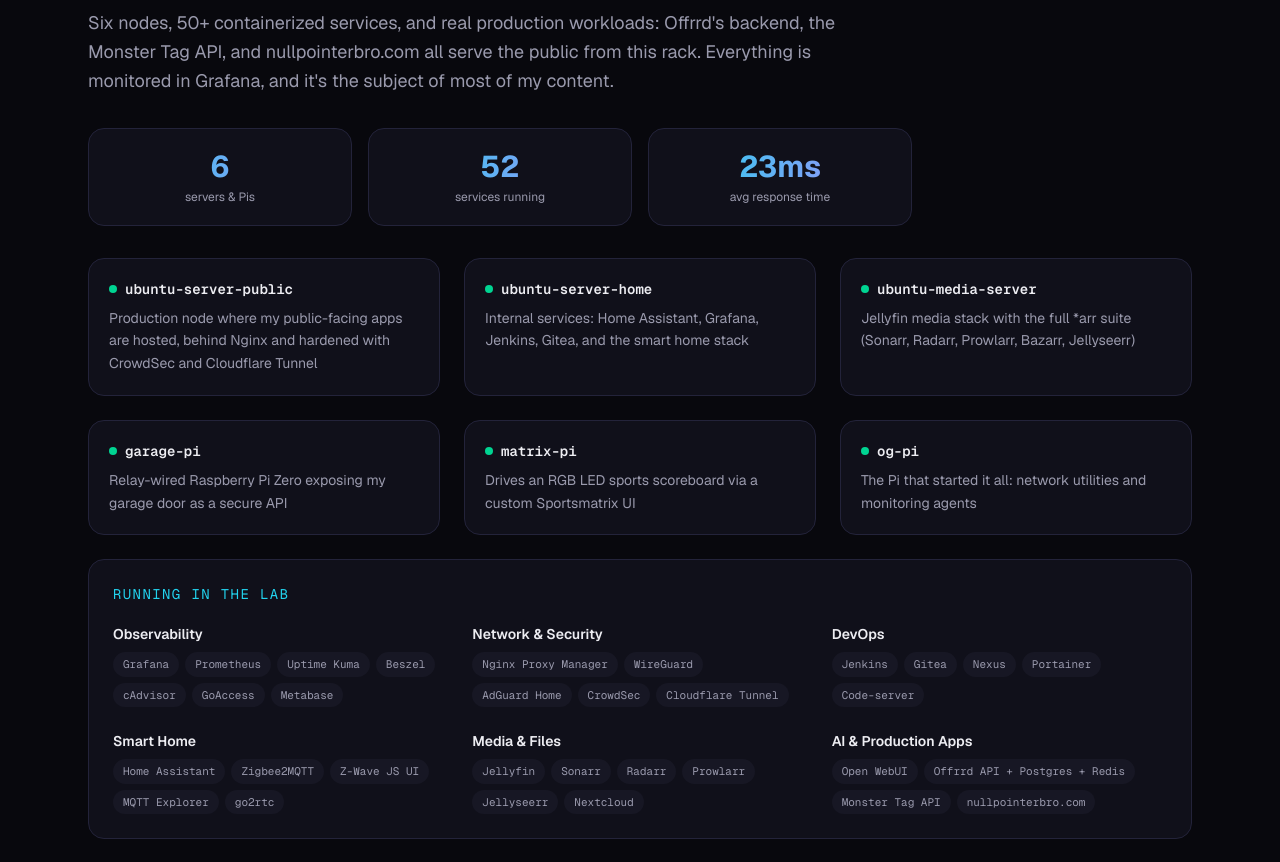
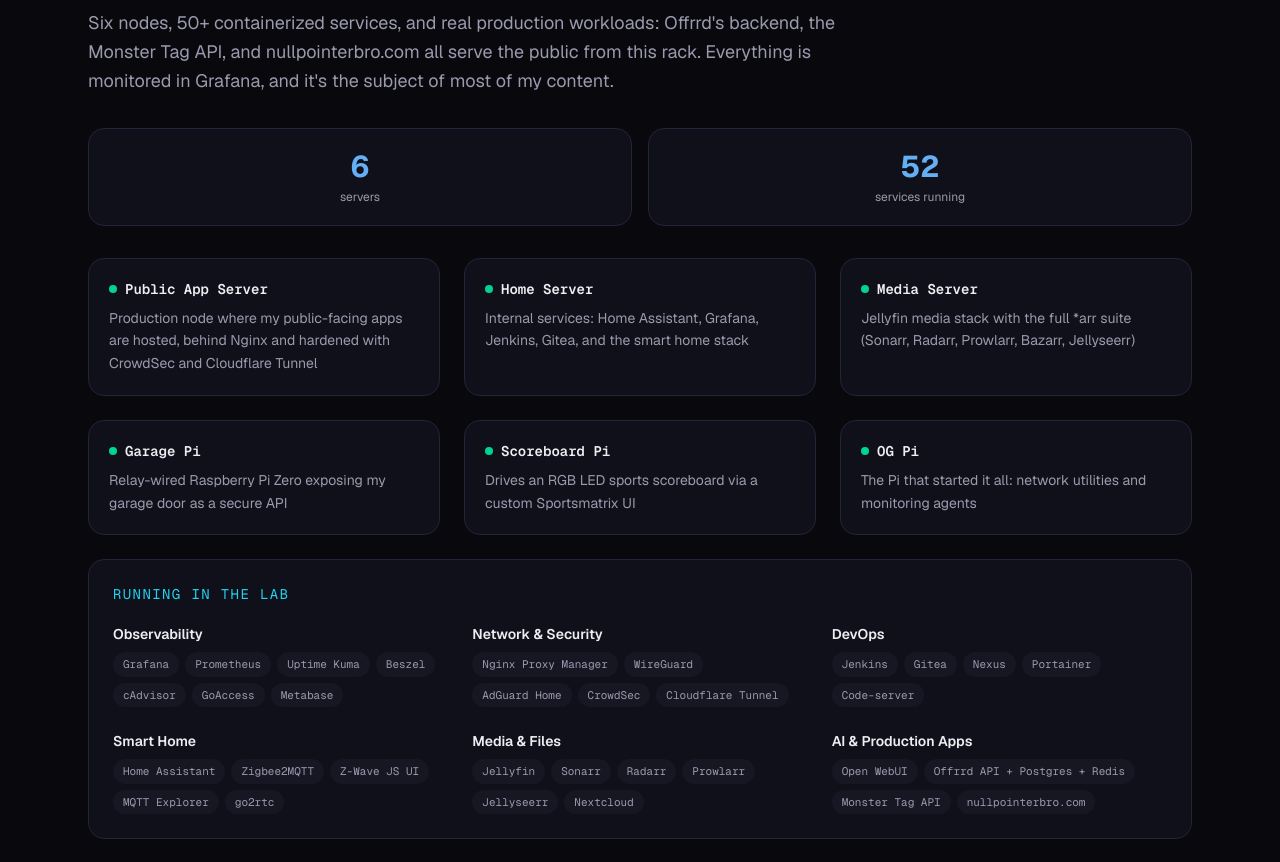
Before and after one commit to johnsonmau/mbj, a Next.js app: page / in a window 1280 px wide. Shown: the part 5520-6382 px from the top of the page. Built offline with nearby package versions, Linux system fonts and the light colour scheme.

Commit message:
feat: friendlier home lab node names, trim stats row

```diff
--- a/components/HomeLab.tsx
+++ b/components/HomeLab.tsx
@@ -10,7 +10,7 @@
       </Reveal>
 
       <Reveal delay={0.08}>
-        <div className="mt-8 grid grid-cols-2 gap-4 lg:grid-cols-4">
+        <div className="mt-8 grid grid-cols-2 gap-4">
           {homelab.stats.map((stat) => (
             <div key={stat.label} className="glow-card rounded-2xl border border-edge bg-surface p-5 text-center">
               <p className="text-gradient text-3xl font-bold">{stat.value}</p>
--- a/content/site.ts
+++ b/content/site.ts
@@ -203,17 +203,16 @@
   intro:
     "Six nodes, 50+ containerized services, and real production workloads: Offrrd's backend, the Monster Tag API, and nullpointerbro.com all serve the public from this rack. Everything is monitored in Grafana, and it's the subject of most of my content.",
   stats: [
-    { value: "6", label: "servers & Pis" },
+    { value: "6", label: "servers" },
     { value: "52", label: "services running" },
-    { value: "23ms", label: "avg response time" },
   ],
   hardware: [
-    { name: "ubuntu-server-public", detail: "Production node where my public-facing apps are hosted, behind Nginx and hardened with CrowdSec and Cloudflare Tunnel" },
-    { name: "ubuntu-server-home", detail: "Internal services: Home Assistant, Grafana, Jenkins, Gitea, and the smart home stack" },
-    { name: "ubuntu-media-server", detail: "Jellyfin media stack with the full *arr suite (Sonarr, Radarr, Prowlarr, Bazarr, Jellyseerr)" },
-    { name: "garage-pi", detail: "Relay-wired Raspberry Pi Zero exposing my garage door as a secure API" },
-    { name: "matrix-pi", detail: "Drives an RGB LED sports scoreboard via a custom Sportsmatrix UI" },
-    { name: "og-pi", detail: "The Pi that started it all: network utilities and monitoring agents" },
+    { name: "Public App Server", detail: "Production node where my public-facing apps are hosted, behind Nginx and hardened with CrowdSec and Cloudflare Tunnel" },
+    { name: "Home Server", detail: "Internal services: Home Assistant, Grafana, Jenkins, Gitea, and the smart home stack" },
+    { name: "Media Server", detail: "Jellyfin media stack with the full *arr suite (Sonarr, Radarr, Prowlarr, Bazarr, Jellyseerr)" },
+    { name: "Garage Pi", detail: "Relay-wired Raspberry Pi Zero exposing my garage door as a secure API" },
+    { name: "Scoreboard Pi", detail: "Drives an RGB LED sports scoreboard via a custom Sportsmatrix UI" },
+    { name: "OG Pi", detail: "The Pi that started it all: network utilities and monitoring agents" },
   ],
   serviceCategories: [
     { name: "Observability", items: ["Grafana", "Prometheus", "Uptime Kuma", "Beszel", "cAdvisor", "GoAccess", "Metabase"] },
```
